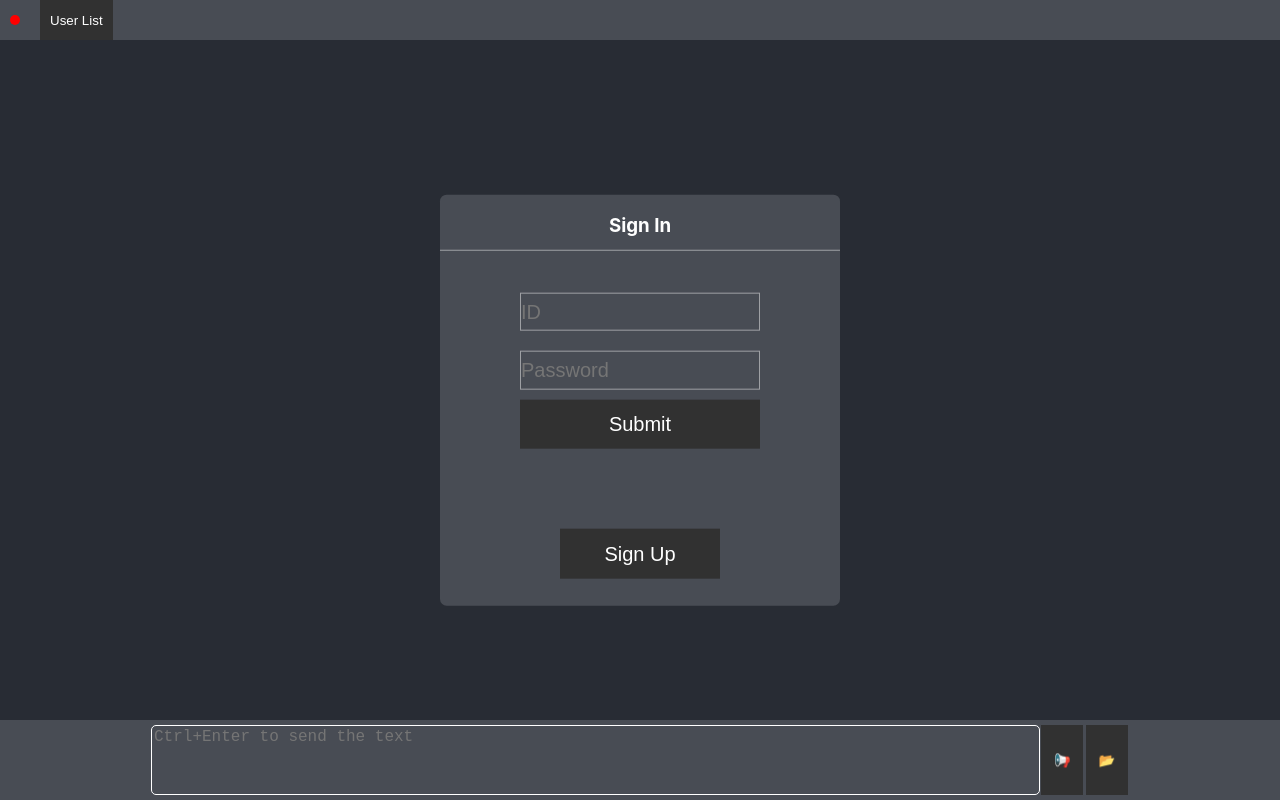
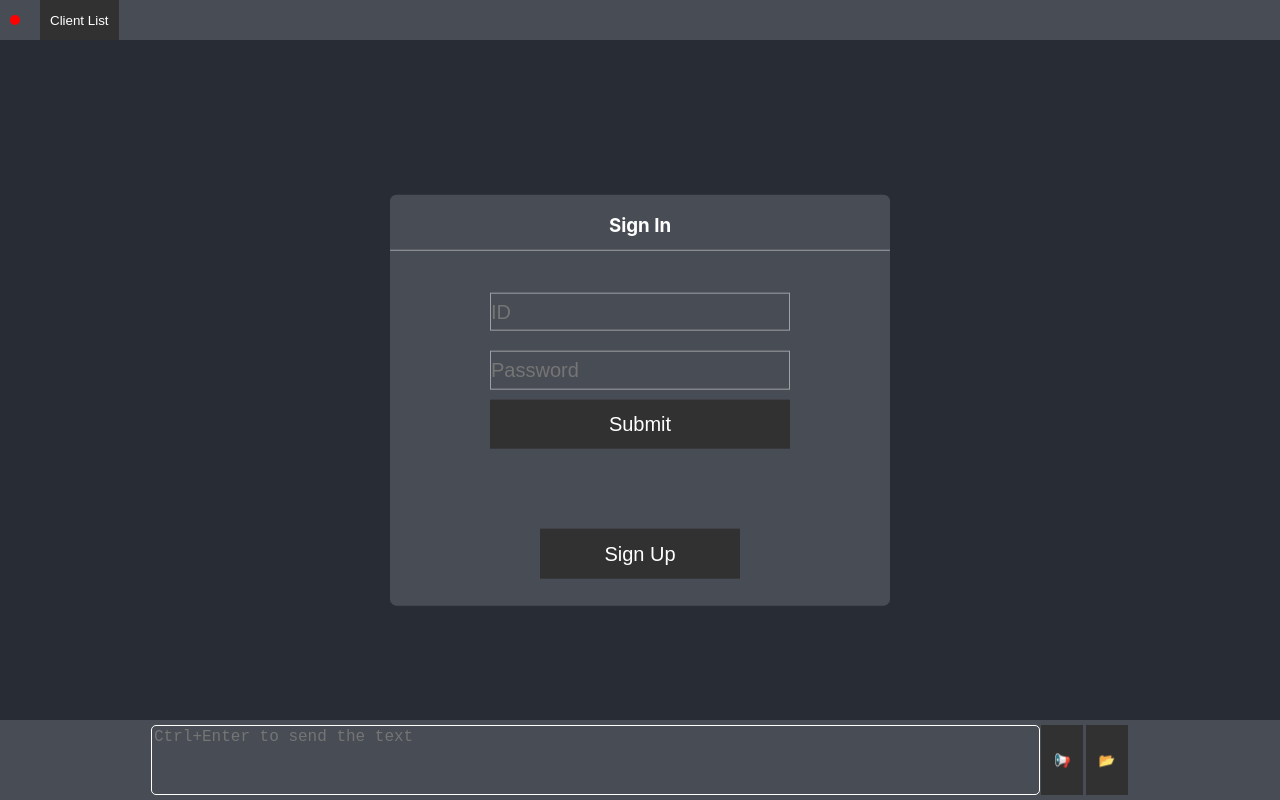
Before and after one commit to dlguswo333/chatFile-front, a React (Create React App) app: page / in a window 1280 px wide. Built offline with nearby package versions, Linux system fonts and the light colour scheme.

Commit message:
add client list

```diff
--- a/src/App.js
+++ b/src/App.js
@@ -22,6 +22,7 @@ class App extends Component {
     this.state = {
       myId: '',
       messageList: [],
+      clientList: new Map(),
       signedIn: signedIn,
       socketConnected: false,
       socketConnectedInterval: null,
@@ -52,10 +53,28 @@ class App extends Component {
         this.getMyId();
       });
 
+      socket.on(data.full_client_list, (fullClientList) => {
+        // receive full client list.
+        let clientList = new Map(fullClientList);
+        this.setState({ clientList: clientList });
+      });
+
+      socket.on(data.client_connect, ({ id, value }) => {
+        // update client list.
+        let clientList = this.state.clientList;
+        clientList.set(id, value);
+        this.setState({ clientList: clientList });
+      });
+
+      socket.on(data.client_disconnect, ({ id, value }) => {
+        // update client list.
+        let clientList = this.state.clientList;
+        clientList.set(id, value);
+      });
+
       socket.on(data.full_message_list, (fullMessageList) => {
-        this.setState({
-          messageList: fullMessageList
-        });
+        // receive all messages.
+        this.setState({ messageList: fullMessageList });
       });
 
       socket.on(data.new_message, (message) => {
@@ -63,6 +82,11 @@ class App extends Component {
         if (this.state.messageList !== [] || message.key !== this.state.messageList[this.state.messageList.length - 1].key)
           this.onReceive(message);
       });
+
+      socket.on(data.client_connect, (id) => {
+        let clientList = this.state.clientList;
+        clientList.set()
+      })
     }
   }
 
@@ -189,9 +213,7 @@ class App extends Component {
       // If not signed in, no need to get my id.
       return;
     }
-    axios.post(`http://localhost:${data.back_port}/getMyId`, {
-
-    }).then((res) => {
+    axios.post(`http://localhost:${data.back_port}/getMyId`, {}).then((res) => {
       const id = res.data;
       this.setState({ myId: id });
     }).catch((err) => {
@@ -202,7 +224,12 @@ class App extends Component {
   render() {
     return (
       <div className="App">
-        <Navi signedIn={this.state.signedIn} signOut={this.signOut} socketConnected={this.state.socketConnected} />
+        <Navi
+          signedIn={this.state.signedIn}
+          signOut={this.signOut}
+          socketConnected={this.state.socketConnected}
+          clientList={this.state.clientList}
+        />
         <ChatBoard
           messageList={this.state.messageList}
           myId={this.state.myId}
--- a/src/Auth.css
+++ b/src/Auth.css
@@ -1,7 +1,7 @@
 .Window{
   position: absolute;
   z-index: 1001;
-  width: 50vh;
+  min-width: 500px;
   left: 50%;
   top: 50%;
   border-radius: 5pt;
--- /dev/null
+++ b/src/ClientList.css
@@ -0,0 +1,29 @@
+.ClientList{
+  position: absolute;
+  top: 100%;
+  left: 0;
+  max-height: 30vh;
+  overflow-y: auto;
+  background-color: #484c54;
+  border: 1px solid black;
+  border-radius: 5px;
+  border-color: #313131;
+}
+.Client{
+  display: flex;
+  padding: 10px;
+}
+.Connection{
+  align-self: center;
+  margin: 0 10px 0 10px;
+  width: 10px;
+  height: 10px;
+  border-radius: 50%;
+  line-height: 100%;
+}
+.Connected{
+  background-color: green;
+}
+.Disconnected{
+  background-color: red;
+}
--- /dev/null
+++ b/src/ClientList.js
@@ -0,0 +1,28 @@
+import React, { Component } from 'react';
+import './ClientList.css';
+
+class ClientList extends Component {
+  getClientList() {
+    let clientList = [];
+    this.props.clientList.forEach((value, id) => {
+      if (id !== undefined)
+        clientList.push(
+          <div className="Client">
+            <div className={`Connection ${value ? 'Connected' : 'Disconnected'}`} />
+            {id}
+          </div>
+        );
+    });
+    return clientList;
+  }
+
+  render() {
+    return (
+      <div className="ClientList">
+        {this.getClientList()}
+      </div>
+    );
+  }
+}
+
+export default ClientList;
--- a/src/Navi.css
+++ b/src/Navi.css
@@ -3,7 +3,7 @@
   display: flex;
   background-color: #484c54;
   color: white;
-  overflow: hidden;
+  /* overflow: hidden; */
 }
 .NaviButton{
   border-radius: none;
@@ -18,6 +18,12 @@
   border: 1px white;
   color: white;
   transition: 0.3s;
+}
+.LeftAlign{
+  position: relative;
+  display: flex;
+  height: 100%;
+  margin-right: auto;
 }
 .RightAlign{
   height: 100%;
--- a/src/Navi.js
+++ b/src/Navi.js
@@ -1,12 +1,31 @@
 import { React, Component } from 'react';
 import './Navi.css';
+import ClientList from './ClientList';
 
 class Navi extends Component {
+  constructor(props) {
+    super(props);
+    this.state = {
+      userListFlag: false
+    };
+  }
+
+  toggleClientList() {
+    const toggle = this.state.userListFlag;
+    this.setState({ userListFlag: !toggle });
+    console.log(this.props.clientList);
+  }
+
   render() {
     return (
       <nav className="Navi">
-        <div className={`Connection ${this.props.socketConnected ? 'Connected' : 'Disconnected'}`} />
-        <button className="NaviButton" onClick={() => { console.log("User List"); }}>User List</button>
+        <div className="LeftAlign">
+          <div className={`Connection ${this.props.socketConnected ? 'Connected' : 'Disconnected'}`} />
+          <button className="NaviButton" onClick={() => { this.toggleClientList(); }}>
+            Client List
+          </button>
+          {this.state.userListFlag && <ClientList clientList={this.props.clientList} />}
+        </div>
         <div className='RightAlign' >
           {this.props.signedIn &&
             <button className="NaviButton" onClick={() => {
--- a/src/data.js
+++ b/src/data.js
@@ -7,6 +7,9 @@ data['full_message_list'] = 'full message list';
 data['new_message'] = 'new message';
 data['back_disconnect'] = 'disconnect';
 data['front_disconnect'] = 'disconnection';
+data['full_client_list'] = 'full client list';
+data['client_connect'] = 'client connect';
+data['client_disconnect'] = 'client disconnect';
 data['max_file_size'] = 100 * 1024 * 1024;
 data['not_these_letters'] = ': \t';
 data['min_id_len'] = 5;
```
Also changed, not shown: 1 other file (tests, documents, lock files or other folders).
